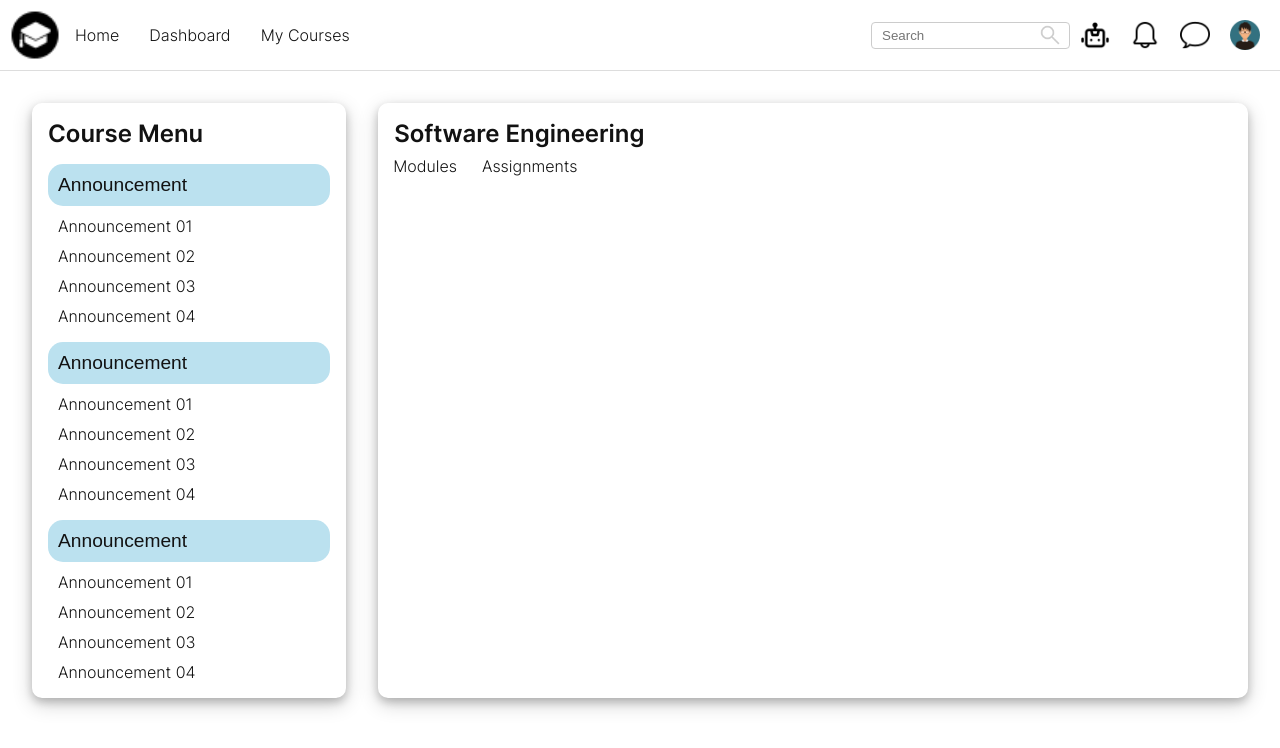
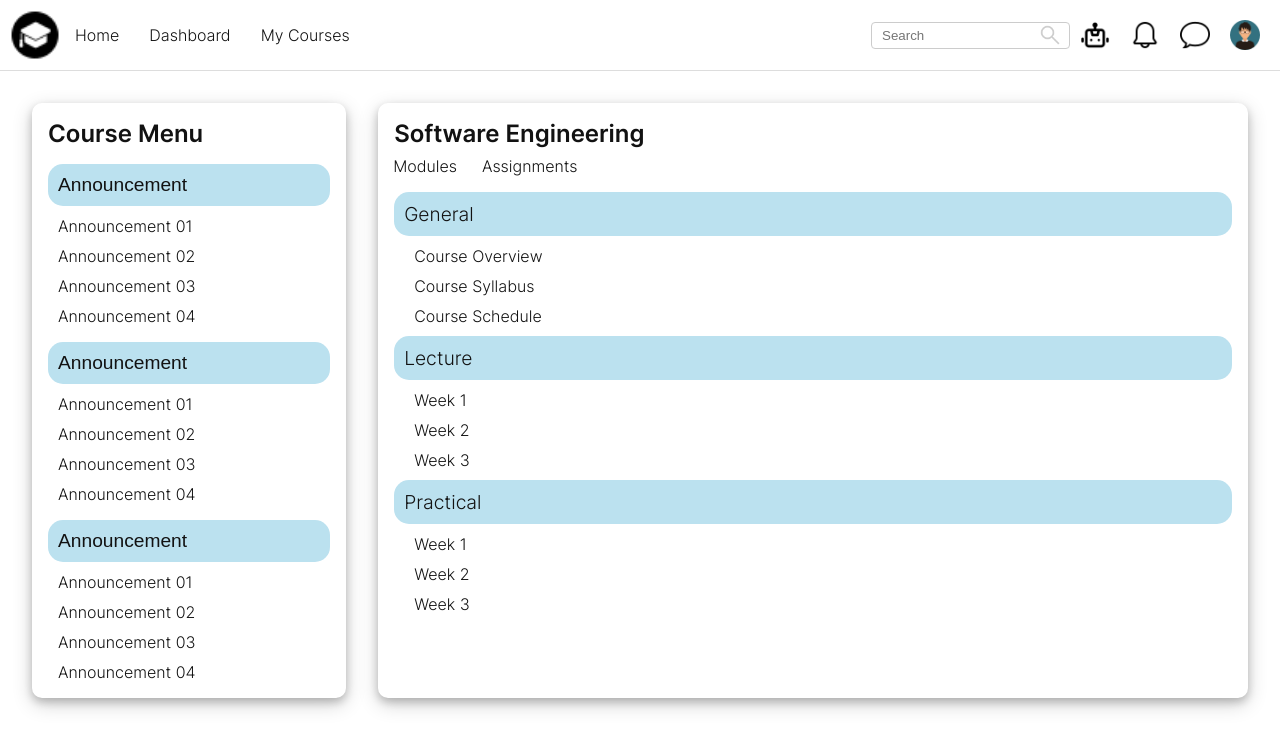
Before and after one commit to ICAS03/uni-portal, a React (Vite) app: page /coursemenu in a window 1280 px wide. Shown: the top 748 px of the page. Built offline with nearby package versions, Linux system fonts and the light colour scheme.

Commit message:
updating

```diff
--- a/src/components/CourseMenu/CourseMenuContent/courseMenuContent.css
+++ b/src/components/CourseMenu/CourseMenuContent/courseMenuContent.css
@@ -0,0 +1,23 @@
+.course-menu-content-body{
+    padding:16px;
+}
+
+ul{
+    list-style: none;
+    padding: 0;
+}
+
+.menu-title{
+    font-size: larger;
+    font-weight: inter-bold;
+    background-color: #BBE1EF;
+    border-radius: 15px;
+    padding: 10px;
+    text-align: left;
+}
+
+.f-li{
+    margin-left: 20px;
+    margin-top: 10px;
+    margin-bottom: 10px;
+}
--- a/src/components/CourseMenu/CourseMenuContent/courseMenuContent.jsx
+++ b/src/components/CourseMenu/CourseMenuContent/courseMenuContent.jsx
@@ -5,8 +5,27 @@ const CourseMenuContent = () => {
 
   return (
     <>
-        <div className="course-menu-items">
-
+        <div className="course-menu-content-body">
+            <ul>
+                <li className="menu-title" >General</li>
+                    <ul>
+                        <li className="f-li">Course Overview</li>
+                        <li className="f-li">Course Syllabus</li>
+                        <li className="f-li">Course Schedule</li>
+                    </ul>
+                <li className="menu-title" >Lecture</li>
+                    <ul>
+                        <li className="f-li">Week 1</li>
+                        <li className="f-li">Week 2</li>
+                        <li className="f-li">Week 3</li>
+                    </ul>
+                <li className="menu-title" >Practical</li>
+                    <ul>
+                        <li className="f-li">Week 1</li>
+                        <li className="f-li">Week 2</li>
+                        <li className="f-li">Week 3</li>
+                    </ul>
+            </ul>
         </div>
     </>
   );
--- a/src/components/CourseMenu/courseMenu.css
+++ b/src/components/CourseMenu/courseMenu.css
@@ -7,7 +7,6 @@
     padding: 16px;
     display: flex;
     width: 35%;
-    height: fit-content;
     flex-flow: column nowrap;
     gap: 16px;
     border-radius: 10px;
--- a/src/components/CourseMenu/courseMenu.jsx
+++ b/src/components/CourseMenu/courseMenu.jsx
@@ -21,9 +21,9 @@ const CourseMenu = () => {
                     <li>Modules</li>
                     <li>Assignments</li>
                 </ul>
+                <CourseMenuContent/>
             </div>
-            <CourseMenuContent/>
-
+            {/* <div>For AI bot</div> */}
         </div>
         </>
   )
```
